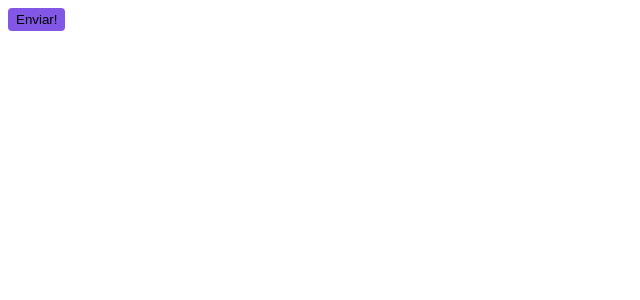
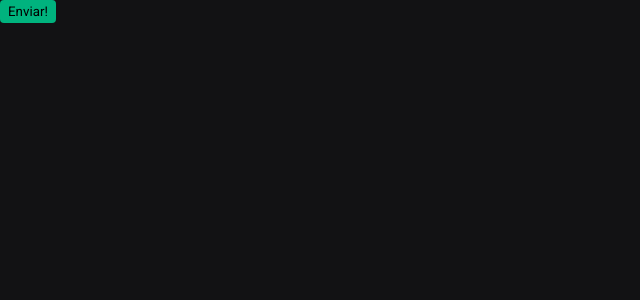
Before and after one commit to diegonacif/ignite-shop, a Next.js app: page / in a window 1280 px wide. Shown: the top 300 px of the page, without its empty margins (0-640 px from the left). Built offline with nearby package versions, Linux system fonts and the light colour scheme.

Commit message:
chore: stitches global styles

```diff
--- a/src/pages/_app.tsx
+++ b/src/pages/_app.tsx
@@ -1,5 +1,8 @@
-function MyApp({ Component, pageProps}) {
+import { AppProps } from "next/app"
+import { globalStyles } from "../styles/global"
+
+globalStyles()
+
+export default function App({ Component, pageProps}: AppProps) {
   return <Component {...pageProps} />
 }
-
-export default MyApp
--- a/src/pages/index.tsx
+++ b/src/pages/index.tsx
@@ -1,7 +1,7 @@
 import { styled } from "../styles"
 
 export const Button = styled('button', {
-  backgroundColor: '$rocketseat',
+  backgroundColor: '$green300',
   borderRadius: 4,
   border: 0,
   padding: '4px 8px',
--- /dev/null
+++ b/src/styles/global.ts
@@ -0,0 +1,20 @@
+import { globalCss } from ".";
+
+export const globalStyles = globalCss({
+  '*': {
+    margin: 0,
+    padding: 0,
+    boxSizing: 'border-box',
+  },
+
+  body: {
+    backgroundColor: "$gray900",
+    color: "$gray100",
+    '-webkit-font-smoothing': 'antialiased',
+  },
+
+  'body, input, textarea, button': {
+    fontFamily: 'Roboto, sans-serif',
+    fontWeight: 400,
+  }
+})
--- a/src/styles/index.ts
+++ b/src/styles/index.ts
@@ -11,7 +11,15 @@ export const {
 } = createStitches({
   theme: {
     colors: {
-      rocketseat: '#8257e6'
+      white: '#FFF',
+
+      gray900: '#121214',
+      gray800: '#202024',
+      gray300: '#C4C4CC',
+      gray100: '#E1E1E6',
+
+      green500: '#00875F',
+      green300: '#00B37E'
     }
   }
 });
```
